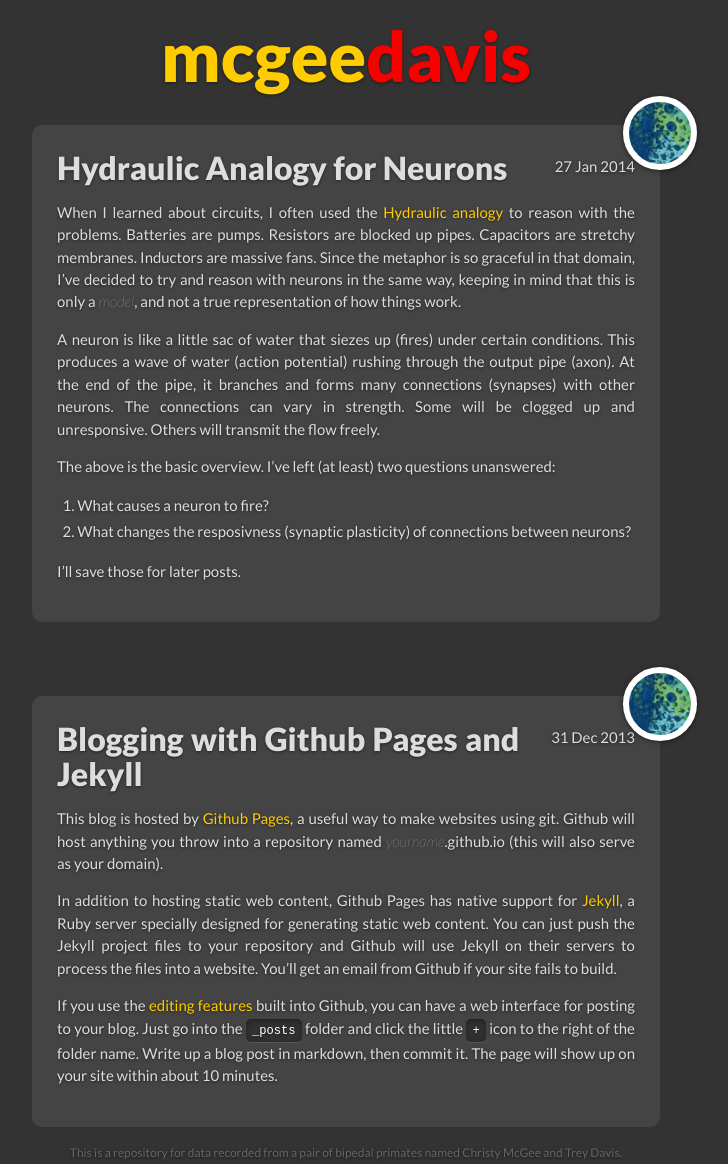
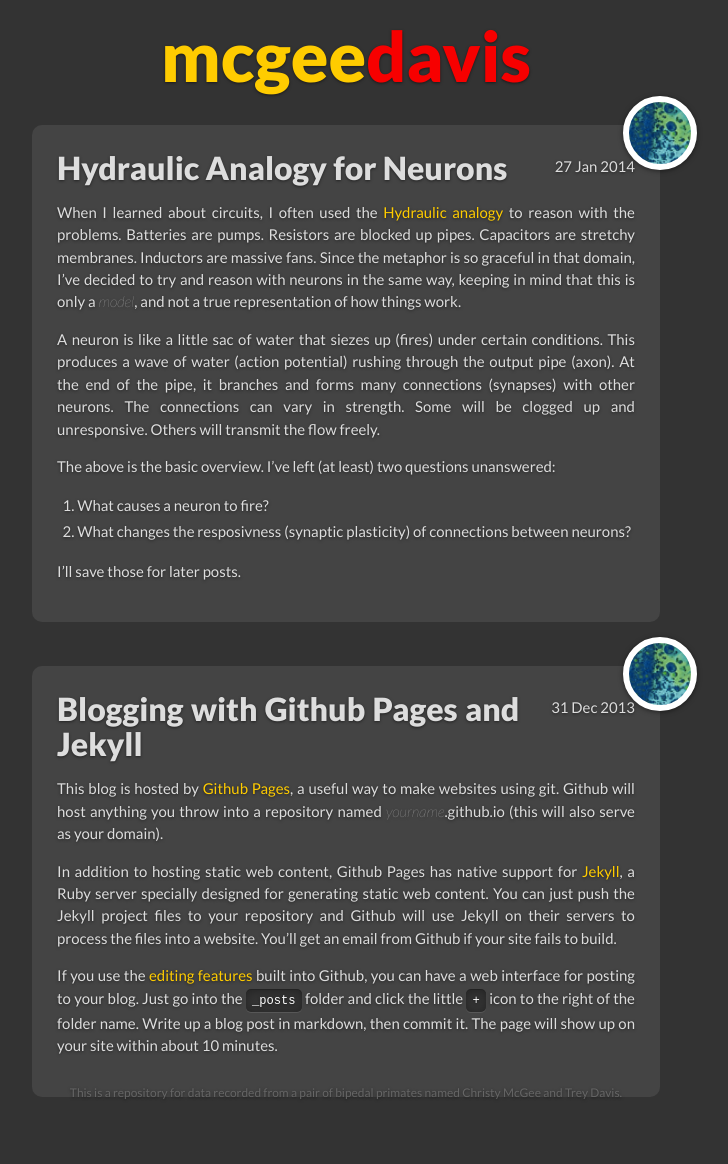
Before and after one commit to mcgeedavis/mcgeedavis.github.io, a Jekyll site: the page built from index.html, in a window 1280 px wide. Shown: the whole page, without its empty margins (294-1022 px from the left). Built offline with Jekyll 4.4.1, drawn with Linux system fonts in a browser that asks for light colours; Markdown is read by kramdown in place of the engine named in the settings; after the commit the page ends 1104 px from its top, so only the background shows below that.

Commit message:
Fix spacing between posts

```diff
--- a/css/main.css
+++ b/css/main.css
@@ -173,6 +173,10 @@ a:visited {  }
 /*
 /*****************************************************************************/
 
+.post-container {
+  margin-bottom: -2em;
+}
+
 /* standard */
 .post pre {
   padding: 8pt 11pt 3pt 11pt;
--- a/index.html
+++ b/index.html
@@ -6,7 +6,7 @@ title: Your New Jekyll Site
 <div id="home">
   <ul class="posts">
     {% for post in site.posts %}
-    <div>
+    <div class='post-container'>
 		<div class="author-{{ post.author }}"></div>
 	    <div class="post">
 	    	<div class="title">{{ post.title }}</div>
```
